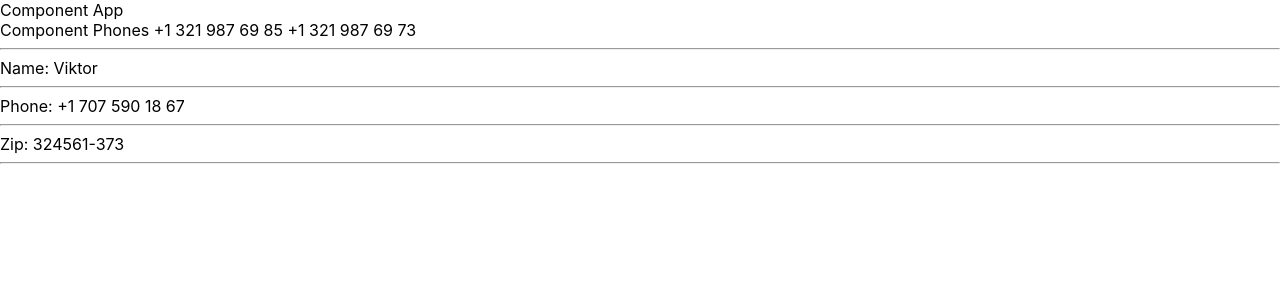
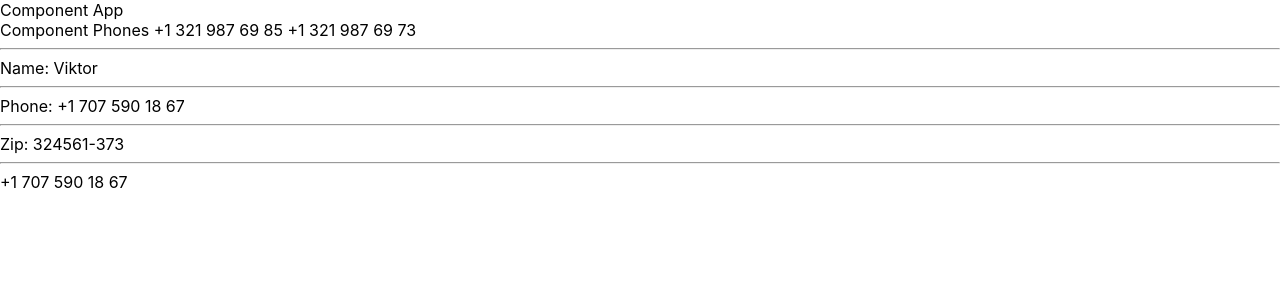
Before and after one commit to Nosov-Pavel/props1, a React (Create React App) app: page / in a window 1280 px wide. Shown: the top 300 px of the page. Built offline with nearby package versions, Linux system fonts and the light colour scheme.

Commit message:
CallBackProps

```diff
--- a/src/CallBack.js
+++ b/src/CallBack.js
@@ -1,6 +1,6 @@
 function CallBack(props){
     return(
-        <div></div>
+        <div>{props.phone}</div>
 
     );
 }
--- a/src/Phones.js
+++ b/src/Phones.js
@@ -16,7 +16,7 @@ function Phones(props){
             Zip: {props.person.address.zip}
 
             <hr/>
-            <CallBack/>
+            <CallBack phone={props.person.phone}/>
 
         </div>
     );
```
